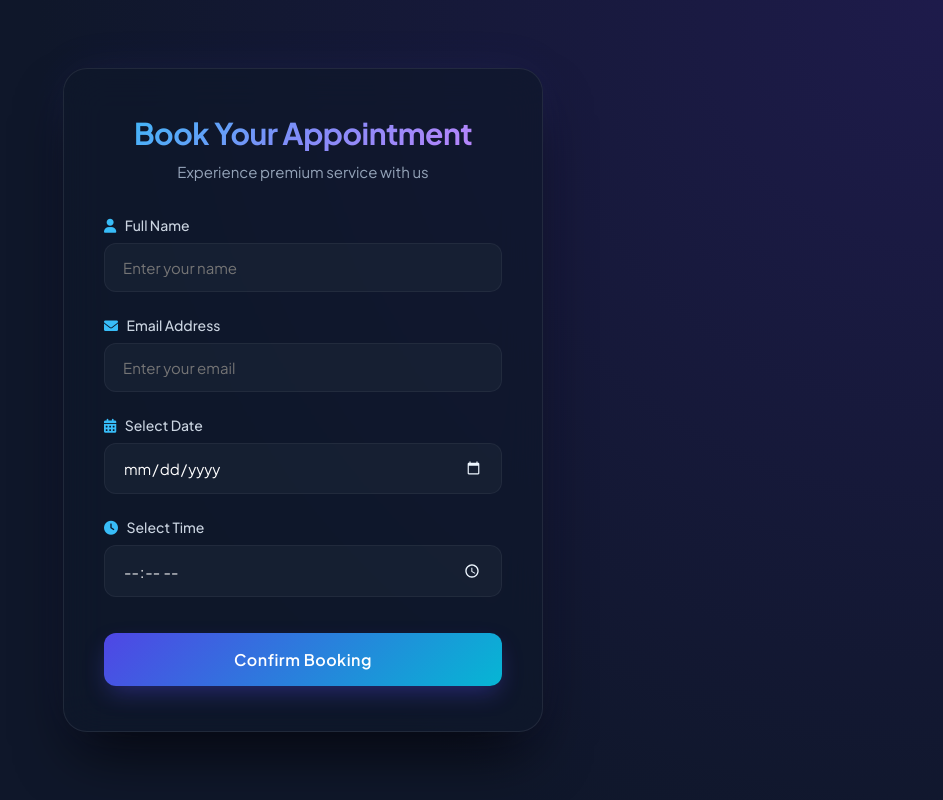
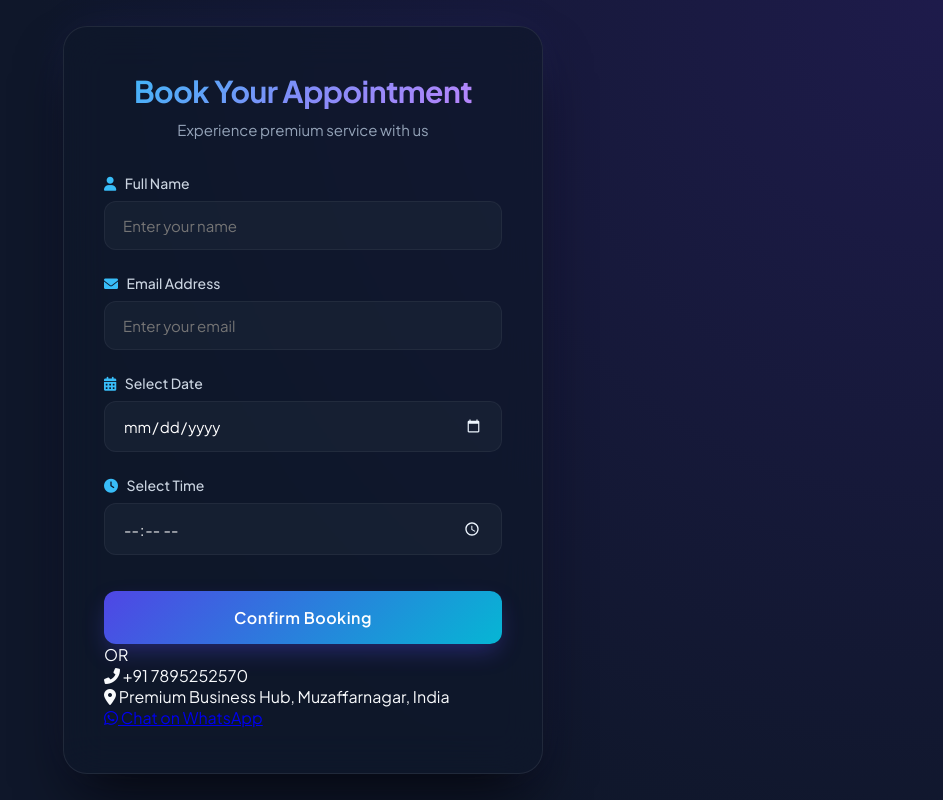
Before and after one commit to vinaY60789/New-webbb, a plain HTML site: page index.html in a window 1280 px wide. Shown: the whole page, without its empty margins (337-1280 px from the left). Drawn offline with Linux system fonts and the light colour scheme.

Commit message:
Update title, form action, and add contact info
Updated the title and modified the booking form's next URL. Added contact information and a WhatsApp chat link.

```diff
--- a/index.html
+++ b/index.html
@@ -3,7 +3,7 @@
 <head>
     <meta charset="UTF-8">
     <meta name="viewport" content="width=device-width, initial-scale=1.0">
-    <title>Premium Booking System</title>
+    <title>Premium Booking & Contact</title>
     <link rel="stylesheet" href="style.css">
     <link href="https://cdnjs.cloudflare.com/ajax/libs/font-awesome/6.0.0/css/all.min.css" rel="stylesheet">
 </head>
@@ -15,8 +15,7 @@
         </div>
 
         <form action="https://formsubmit.co/vinaykhatrim@gmail.com" method="POST" id="booking-form">
-
-            <input type="hidden" name="_next" value="https://vinaY60789.github.io/New-webb/">
+            <input type="hidden" name="_next" value="vinaY60789.github.io/YOUR_REPO_NAME/">
             <input type="hidden" name="_captcha" value="false">
 
             <div class="form-group">
@@ -41,6 +40,23 @@
 
             <button type="submit" class="submit-btn">Confirm Booking</button>
         </form>
+
+        <div class="or-divider">
+            <span>OR</span>
+        </div>
+
+        <div class="contact-info">
+            <div class="contact-item">
+                <i class="fas fa-phone-alt"></i>
+                <span>+91 7895252570</span> </div>
+            <div class="contact-item">
+                <i class="fas fa-map-marker-alt"></i>
+                <span>Premium Business Hub, Muzaffarnagar, India</span> </div>
+        </div>
+
+        <a href="https://wa.me/911234567890?text=Hello!%20I%20want%20to%20book%20an%20appointment." target="_blank" class="whatsapp-btn">
+            <i class="fab fa-whatsapp"></i> Chat on WhatsApp
+        </a>
     </div>
 </body>
 </html>
```
